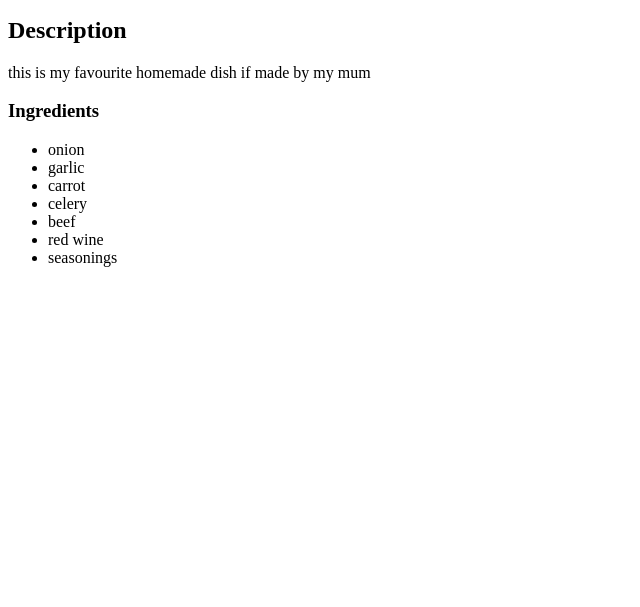
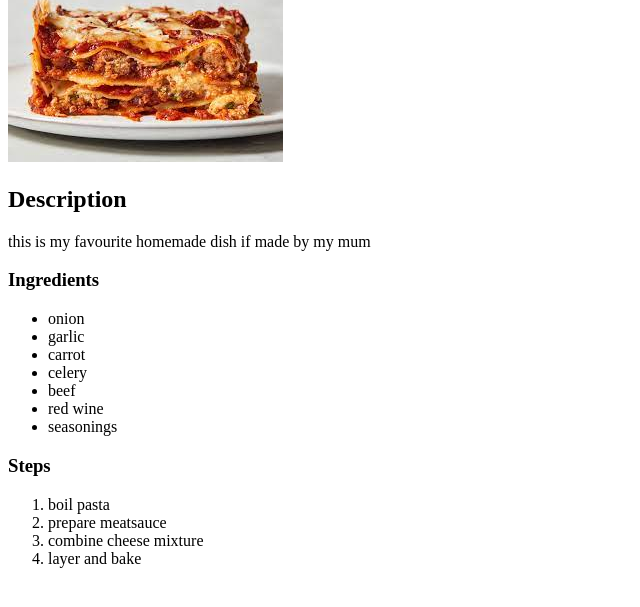
Before and after one commit to MichaelR11/odin-recipes, a plain HTML site: page recipes/lasagna.html in a window 1280 px wide. Shown: the part 101-708 px from the top of the page, without its empty margins (0-640 px from the left). Drawn offline with Linux system fonts and the light colour scheme.

Commit message:
added recipes in

```diff
--- a/recipes/lasagna.html
+++ b/recipes/lasagna.html
@@ -20,5 +20,12 @@
         <li>red wine</li>
         <li>seasonings</li>
     </ul>
+    <h3>Steps</h3>
+    <ol>
+        <li>boil pasta</li>
+        <li>prepare meatsauce</li>
+        <li>combine cheese mixture</li>
+        <li>layer and bake</li>
+    </ol>
 </body>
 </html>
```
Also changed, not shown: index.html (+1 -0 lines), recipes/lasagna.jpeg (added).
